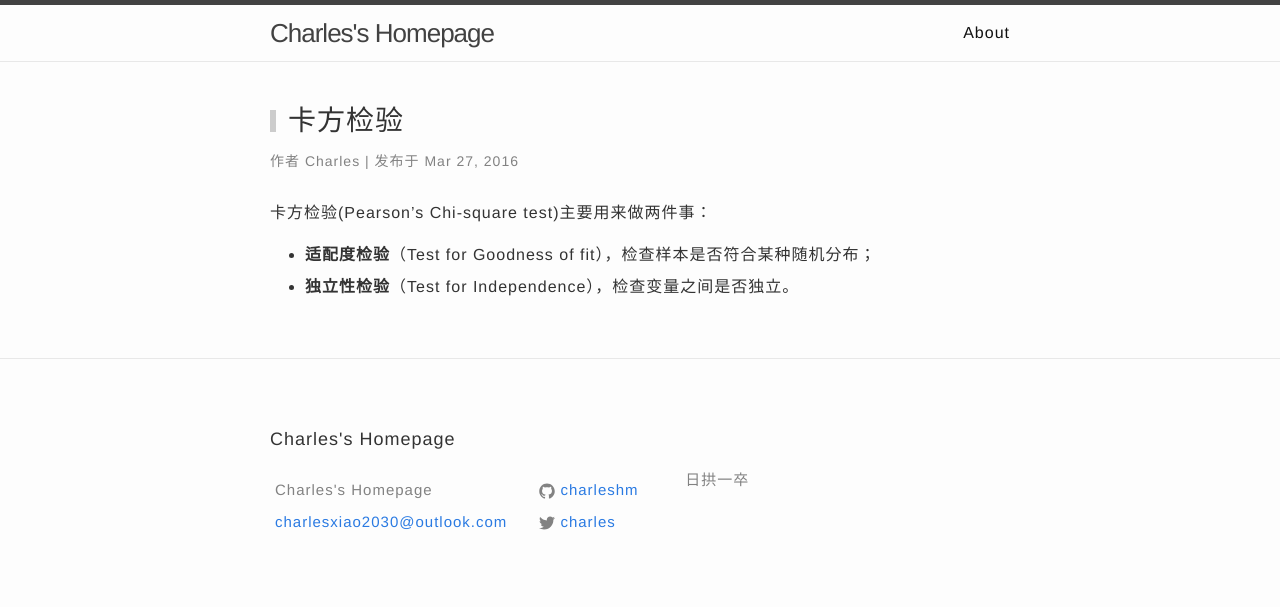
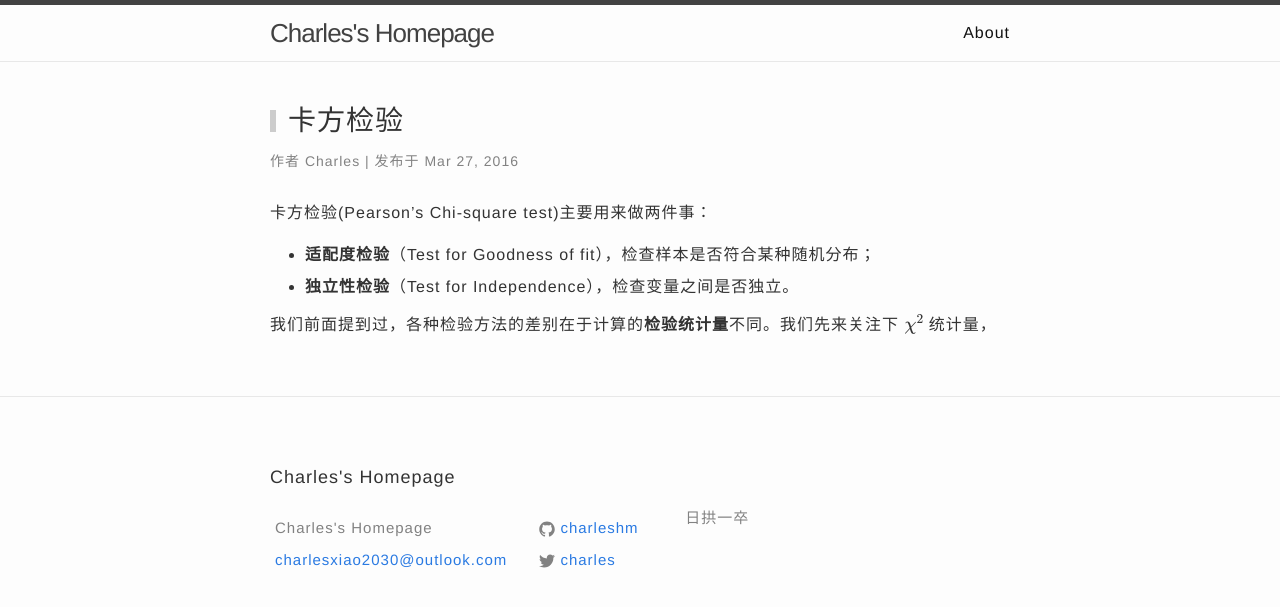
Before and after one commit to charleshm/charleshm.github.io, a Jekyll site: the page built from _posts/2016-03-28-Chi-square-test.md, in a window 1280 px wide. Shown: the top 607 px of the page. Built offline with Jekyll 4.4.1, drawn with Linux system fonts in a browser that asks for light colours; some web fonts are replaced; formulas are drawn with MathJax 3; comment, search, counter and statistics services are not loaded.

Commit message:
Hypothesis Test

```diff
--- a/_posts/2016-03-28-Chi-square-test.md
+++ b/_posts/2016-03-28-Chi-square-test.md
@@ -11,3 +11,5 @@ categories: 机器学习 统计学
 
 - **适配度检验**（Test for Goodness of fit），检查样本是否符合某种随机分布；
 - **独立性检验**（Test for Independence），检查变量之间是否独立。
+
+我们前面提到过，各种检验方法的差别在于计算的**检验统计量**不同。我们先来关注下 $\chi^2$ 统计量，
```
